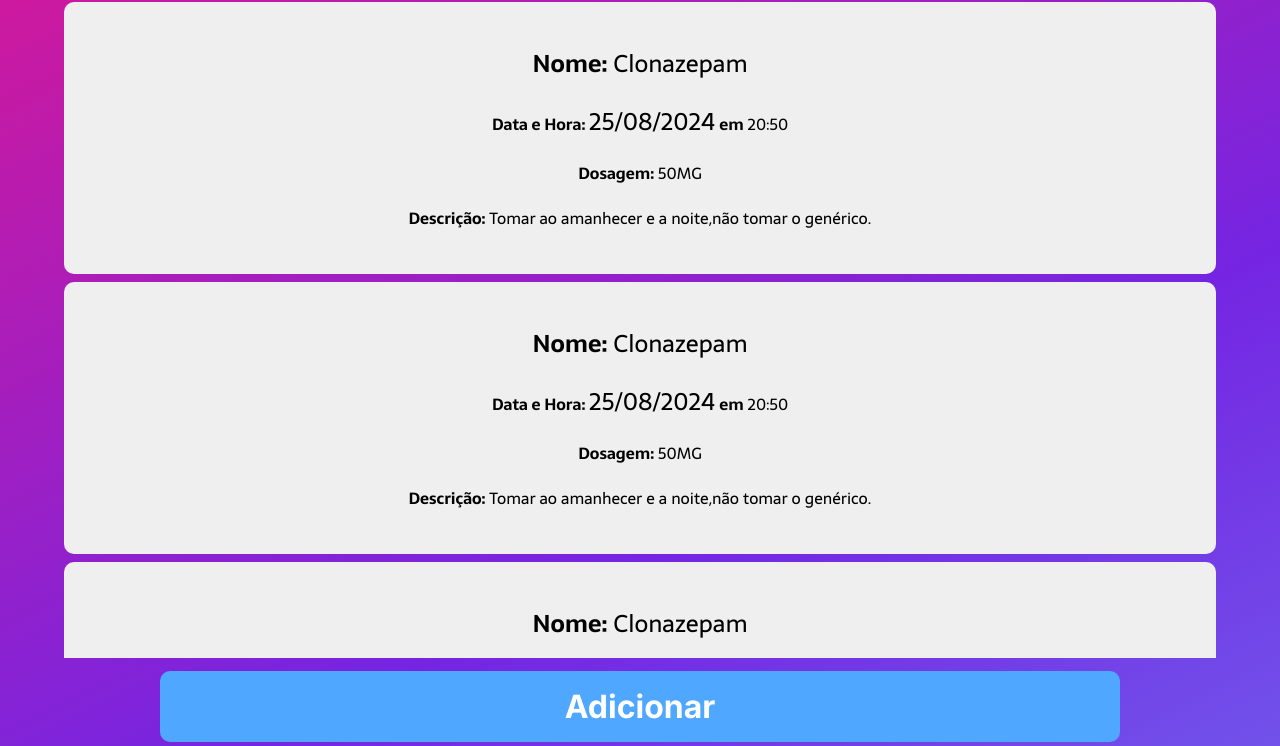
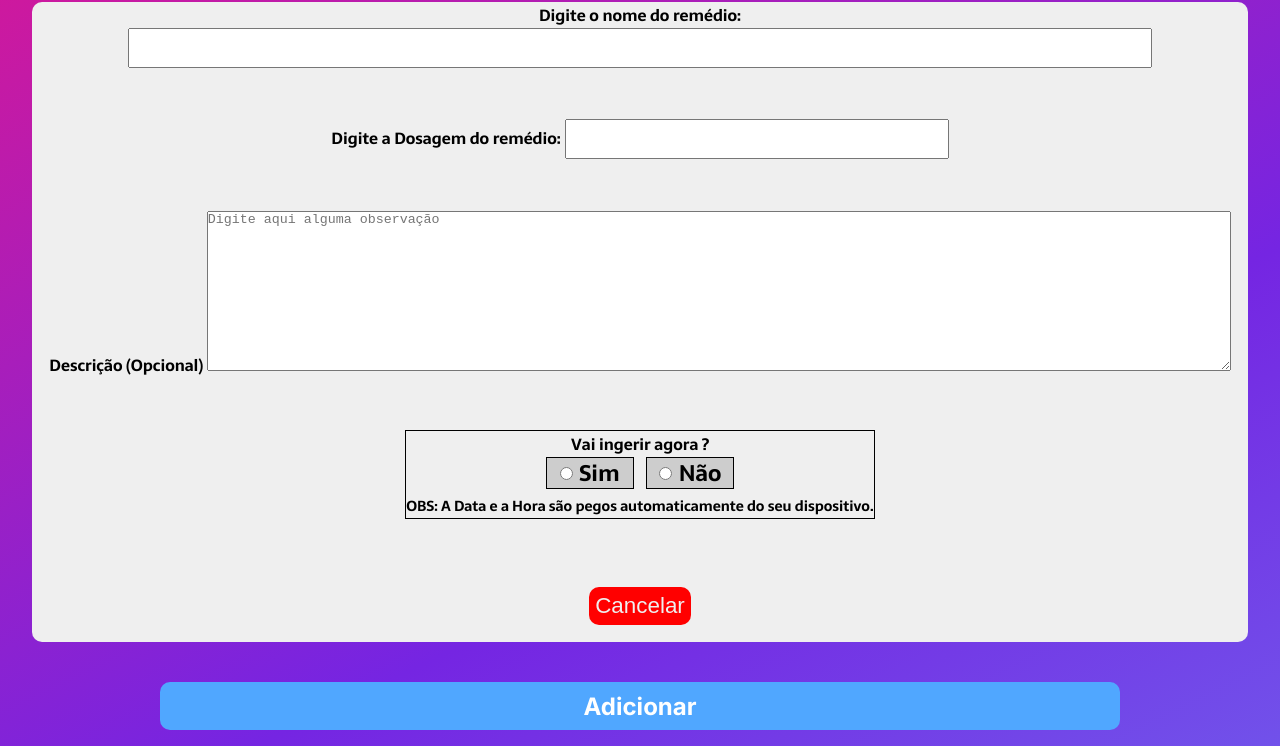
Before and after one commit to AndreyMateus/agenda_de_remedios, a plain HTML site: page index.html in a window 1280 px wide. Shown: the part 54-800 px from the top of the page. Drawn offline with Linux system fonts and the light colour scheme.

Commit message:
Test interface in real world

```diff
--- /dev/null
+++ b/css/add-remedie.css
@@ -0,0 +1,114 @@
+.card-add-remedie {
+    display: flex;
+    flex-direction: column;
+    align-items: center;
+    justify-content: space-between;
+    background-color: #EFEFEF;
+    height: 80dvh;
+    max-width: 95dvw;
+    margin: 0 auto;
+    border-radius: 10px;
+}
+
+.container-name {
+    text-align: center;
+}
+
+.container-name label {
+    font-family: "Sarala", sans-serif;
+    font-weight: 700;
+    font-style: normal;
+}
+
+.container-name input {
+    height: 5dvh;
+    width: 80dvw;
+}
+
+.container-dosage {
+    text-align: center;
+}
+
+.container-dosage label {
+    font-family: "Sarala", sans-serif;
+    font-weight: 700;
+    font-style: normal;
+}
+
+.container-dosage input {
+    height: 5dvh;
+    width: 30dvw;
+}
+
+.container-description {
+    text-align: center;
+    font-family: "Sarala", sans-serif;
+    font-weight: 700;
+    font-style: normal;
+}
+
+.container-description textarea {
+    max-width: 80dvw;
+    min-width: 80dvw;
+    max-height: 20dvh;
+    min-height: 20dvh;
+
+}
+
+.container-ingetNow {
+    border: 1px solid #000;
+    max-width: 95%;
+    margin: 0 auto;
+    background-color: #EFEFEF;
+}
+
+.container-ingetNow p {
+    text-align: center;
+    font-family: "Sarala", sans-serif;
+    font-weight: 700;
+    font-style: normal;
+}
+
+.container-inputs {
+    display: flex;
+    flex-direction: row;
+    justify-content: center;
+    gap: .8rem;
+    align-items: center;
+}
+
+.input-radio {
+    display: flex;
+    flex-direction: row;
+    justify-items: center;
+    justify-content: center;
+    align-items: center;
+    gap: .4rem;
+    padding: 0.1rem;
+    font-family: "Sarala", sans-serif;
+    font-weight: 700;
+    font-size: 1.4rem;
+    border: 1px solid #000;
+    background-color: #CDCDCD;
+    max-height: 2rem;
+    width: 5.5rem;
+    text-align: center;
+}
+
+.observation {
+    font-weight: bold;
+    font-size: .9rem;
+    margin-top: .3rem;
+}
+
+.cancel {
+    display: block;
+    text-align: center;
+    padding: 0.4rem;
+    background-color: #f00;
+    border: none;
+    font-size: 1.4rem;
+    margin: 1rem auto;
+    border-radius: 10px;
+    color: #EFEFEF;
+}
--- a/css/style.css
+++ b/css/style.css
@@ -7,7 +7,7 @@
 .h1 {
     text-align: center;
     color: #fff;
-    font-size: 2rem;
+    font-size: 1.6rem;
     font-family: "Inter", sans-serif;
     font-optical-sizing: auto;
     font-weight: bold;
@@ -23,8 +23,8 @@
 }
 
 .gradient {
-    width: 100vw;
-    height: 100vh;
+    width: 100dvw;
+    height: 100dvh;
     background: linear-gradient(334deg, #6b97f7, #7525e2, #f7137e);
     background-size: 180% 180%;
     animation: gradient-animation 6s ease infinite;
@@ -47,9 +47,9 @@
 .btn-add {
     text-align: center;
     width: 75%;
-    padding: 1rem;
+    padding: 0.6rem;
 
-    font-size: 2rem;
+    font-size: 1.5rem;
     color: #fff;
     background-color: #50A7FF;
     border-radius: 10px;
@@ -63,7 +63,7 @@
 
 .section-remedies {
     overflow-y: scroll;
-    height: 83%;
+    height: 70dvh;
     width: 100%;
     border-radius: 10px;
 }
@@ -81,7 +81,7 @@
 }
 
 .container-btn {
-    height: 10vh;
+    height: 10dvh;
     display: flex;
     flex-direction: row;
     align-items: center;
@@ -91,13 +91,14 @@
     background-color: #EFEFEF;
     margin: 0.5rem auto;
     width: 90%;
-    height: 17rem;
+    height: fit-content;
+    padding: .3rem;
     border-radius: 10px;
     display: flex;
     flex-direction: column;
     align-items: center;
     justify-content: center;
-    gap: 1.2rem;
+    gap: 0.3rem;
 }
 
 .card-remedie p {
--- a/index.html
+++ b/index.html
@@ -11,17 +11,20 @@
         <link
             href="https://fonts.googleapis.com/css2?family=Inter:ital,opsz,wght@0,14..32,100..900;1,14..32,100..900&family=Sarala:wght@400;700&display=swap"
             rel="stylesheet">
+        <link rel="stylesheet" href="css/add-remedie.css">
         <script src="js/main.js" defer></script>
     </head>
 
     <body class="gradient body">
         <h1 class="h1">Agenda de Remédios</h1>
-        <section class="section-remedies">
+        <!-- <section class="section-remedies">
             <article class="card-remedie">
                 <h2 class="sarala-regular"><span class="sarala-bold">Nome:</span> Clonazepam</h2>
                 <p>
-                    <span class="sarala-bold">Data e Hora: </span> <span class="sarala-regular span">25/08/2024</span>
-                    <span class="sarala-bold">em</span> <span class="sarala-regular">20:50</span>
+                    <span class="sarala-bold">Data: </span> <span class="sarala-regular span">25/08/2024</span>
+                </p>
+                <p>
+                    <span class="sarala-bold">Hora: </span> <span class="sarala-regular">20:50</span>
                 </p>
                 <p>
                     <span class="sarala-bold">Dosagem: </span><span class="sarala-regular">50MG</span>
@@ -31,66 +34,48 @@
                         noite,não tomar o genérico. </span>
                 </p>
             </article>
-            <article class="card-remedie">
-                <h2 class="sarala-regular"><span class="sarala-bold">Nome:</span> Clonazepam</h2>
-                <p>
-                    <span class="sarala-bold">Data e Hora: </span> <span class="sarala-regular span">25/08/2024</span>
-                    <span class="sarala-bold">em</span> <span class="sarala-regular">20:50</span>
+        </section> -->
+
+        <div class="card-add-remedie">
+            <div class="container-name">
+                <label for="name">Digite o nome do remédio:</label>
+                <input type="text" id="name" name="name">
+            </div>
+            <div class="container-dosage">
+                <label for="dosage">Digite a Dosagem do remédio:</label>
+                <input type="text" id="dosage" name="dosage">
+            </div>
+            <div class="container-description">
+                <label for="description">Descrição (Opcional)</label>
+                <textarea name="description" id="description" cols="30" rows="8"
+                    placeholder="Digite aqui alguma observação"></textarea>
+            </div>
+            <div class="container-ingetNow">
+                <p>Vai ingerir agora ?</p>
+                <div class="container-inputs">
+                    <div class="input-radio">
+                        <input type="radio" id="ingestNowYes" name="ingestNow" value="yes">
+                        <label for="ingestNowYes">Sim</label>
+                    </div>
+                    <div class="input-radio">
+                        <input type="radio" id="ingestNowNo" name="ingestNow" value="no">
+                        <label for="ingestNowNo">Não</label>
+                    </div>
+                </div>
+                <p class="observation">
+                    OBS: A Data e a Hora são pegos automaticamente do seu dispositivo.
                 </p>
-                <p>
-                    <span class="sarala-bold">Dosagem: </span><span class="sarala-regular">50MG</span>
-                </p>
-                <p>
-                    <span class="sarala-bold">Descrição: </span><span class="sarala-regular">Tomar ao amanhecer e a
-                        noite,não tomar o genérico. </span>
-                </p>
-            </article>
-            <article class="card-remedie">
-                <h2 class="sarala-regular"><span class="sarala-bold">Nome:</span> Clonazepam</h2>
-                <p>
-                    <span class="sarala-bold">Data e Hora: </span> <span class="sarala-regular span">25/08/2024</span>
-                    <span class="sarala-bold">em</span> <span class="sarala-regular">20:50</span>
-                </p>
-                <p>
-                    <span class="sarala-bold">Dosagem: </span><span class="sarala-regular">50MG</span>
-                </p>
-                <p>
-                    <span class="sarala-bold">Descrição: </span><span class="sarala-regular">Tomar ao amanhecer e a
-                        noite,não tomar o genérico. </span>
-                </p>
-            </article>
-            <article class="card-remedie">
-                <h2 class="sarala-regular"><span class="sarala-bold">Nome:</span> Clonazepam</h2>
-                <p>
-                    <span class="sarala-bold">Data e Hora: </span> <span class="sarala-regular span">25/08/2024</span>
-                    <span class="sarala-bold">em</span> <span class="sarala-regular">20:50</span>
-                </p>
-                <p>
-                    <span class="sarala-bold">Dosagem: </span><span class="sarala-regular">50MG</span>
-                </p>
-                <p>
-                    <span class="sarala-bold">Descrição: </span><span class="sarala-regular">Tomar ao amanhecer e a
-                        noite,não tomar o genérico. </span>
-                </p>
-            </article>
-            <article class="card-remedie">
-                <h2 class="sarala-regular"><span class="sarala-bold">Nome:</span> Clonazepam</h2>
-                <p>
-                    <span class="sarala-bold">Data e Hora: </span> <span class="sarala-regular span">25/08/2024</span>
-                    <span class="sarala-bold">em</span> <span class="sarala-regular">20:50</span>
-                </p>
-                <p>
-                    <span class="sarala-bold">Dosagem: </span><span class="sarala-regular">50MG</span>
-                </p>
-                <p>
-                    <span class="sarala-bold">Descrição: </span><span class="sarala-regular">Tomar ao amanhecer e a
-                        noite,não tomar o genérico. </span>
-                </p>
-            </article>
-        </section>
+            </div>
+            <button type="button" class="cancel">Cancelar</button>
+        </div>
+
+
+
+
+
 
         <div class="container-btn">
-            <button type="button" class="btn-add">Adicionar</button>
+            <button type="button" class="btn-add" id="btn-add">Adicionar</button>
         </div>
     </body>
 
--- a/js/main.js
+++ b/js/main.js
@@ -0,0 +1,4 @@
+document.getElementById('btn-add').addEventListener("click", function () {
+
+
+});
```
